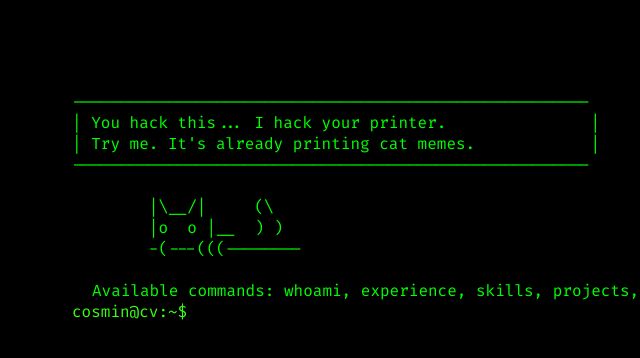
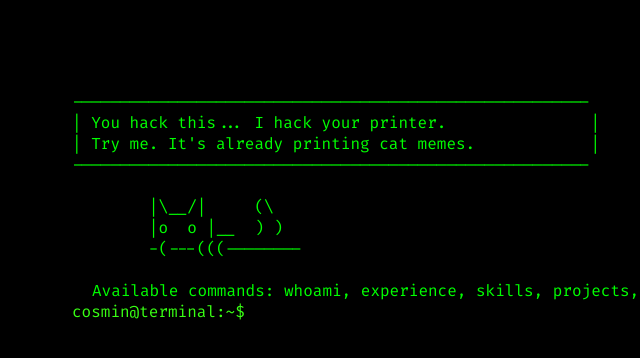
Before and after one commit to cosmin-stan/cosminstan.github.io, a plain HTML site: page index.html in a window 1280 px wide. Shown: the top 358 px of the page, 118-758 px from the left. Drawn offline with Linux system fonts and the light colour scheme.

Commit message:
Update index.html

```diff
--- a/index.html
+++ b/index.html
@@ -74,7 +74,7 @@ function createPrompt() {
   prompt.className = 'prompt';
 
   const prefix = document.createElement('span');
-  prefix.textContent = 'cosmin@cv:~$';
+  prefix.textContent = 'cosmin@terminal:~$';
 
   const input = document.createElement('input');
   input.type = 'text';
```
